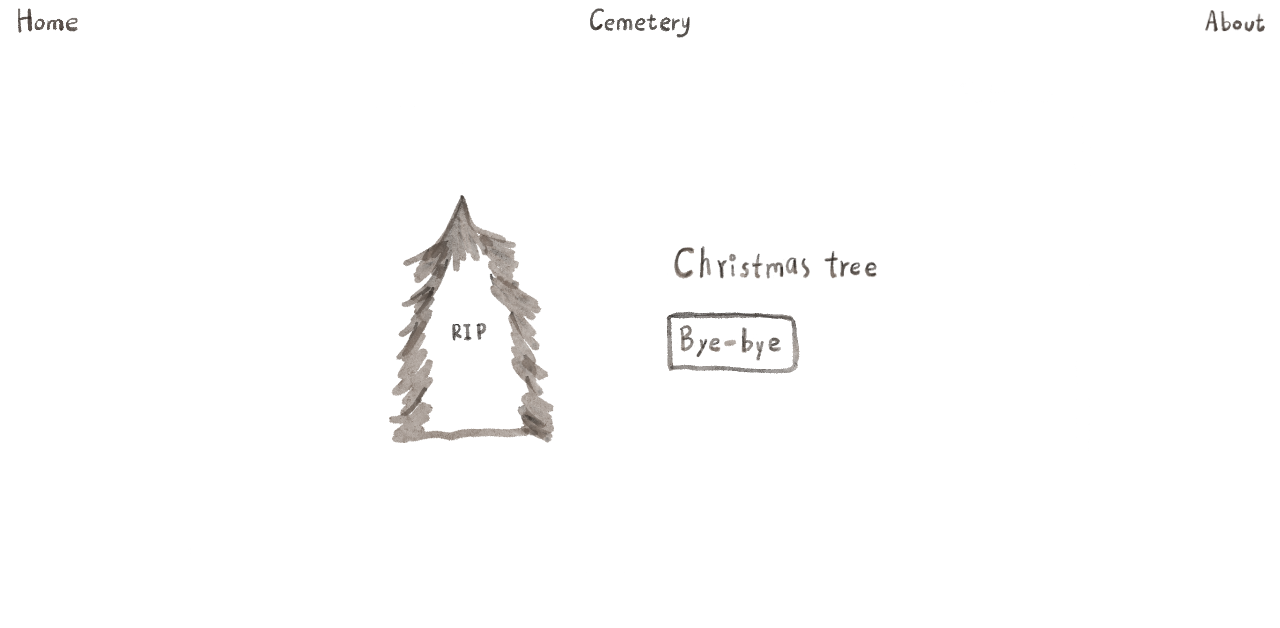
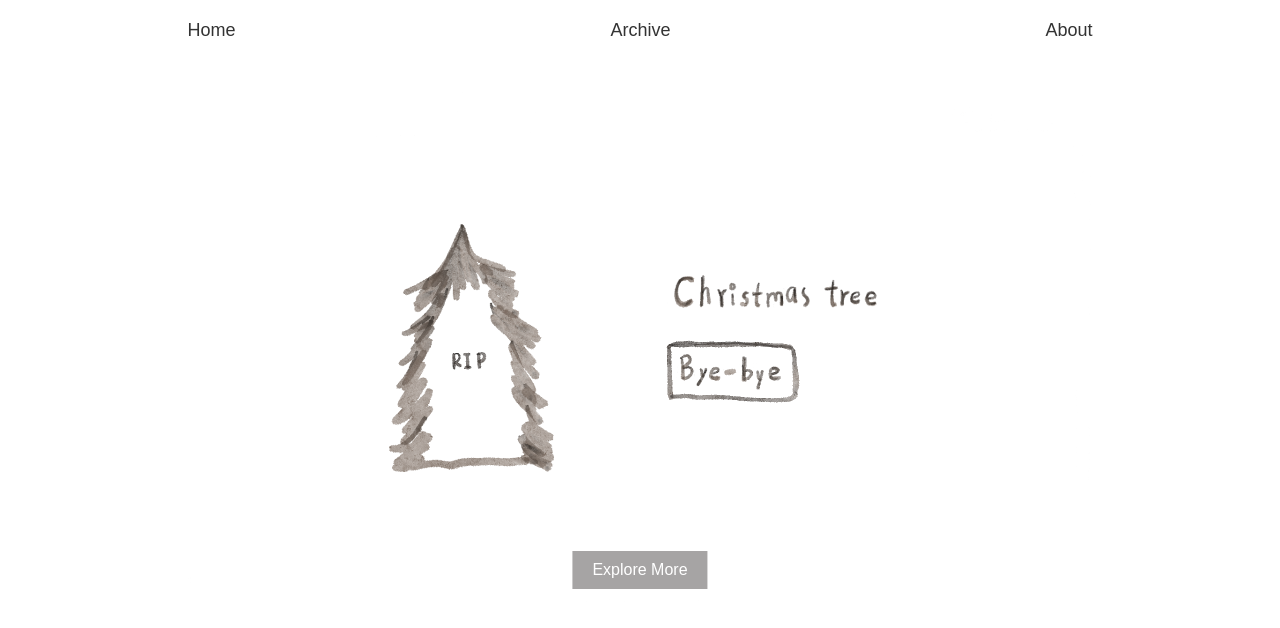
Before and after one commit to jessejixin/jessejixin.github.io, a plain HTML site: page index.html in a window 1280 px wide. Drawn offline with Linux system fonts and the light colour scheme.

Commit message:
Modified nav bar

```diff
--- a/about.css
+++ b/about.css
@@ -16,73 +16,29 @@
 
 
 /* 导航栏 */
-.home {
-    position: relative;
-    display: -webkit-box;
-    -webkit-box-pack: start;
-    -webkit-box-align: start;
-    -webkit-box-orient: start;
+body {
+    font-family: Arial, sans-serif;
+    margin: 0;
+    padding: 0;
+}
+.nav-container {
+    background-color: #ffff;
+    padding: 10px 0;
     text-align: center;
-    margin-left: 10px;
-    /* opacity: 0; */
+    display: flex;
+    justify-content: space-around;
 }
 
-.home input {
-    cursor: url("光标.png"), auto;
-    position: absolute;
-    width: 60px;
-    height: 25px;
-    border: 0px;
-    left: 0px;
-    top: 0px;
-    /* opacity: 0.5; */
-    /* background-color: black; */
-    background-color: transparent;
+.nav-container a {
+    display: inline-block;
+    padding: 10px 20px;
+    text-decoration: none;
+    color: #333;
+    font-size: 18px;
 }
 
-.cemetery {
-    position: relative;
-    margin: 0 auto;
-    top: -25px;
-}
-
-.cemetery input {
-    cursor: url("光标.png"), auto;
-    position: relative;
-    width: 100px;
-    height: 60px;
-    border: 0;
-    top: -85px;
-    /* opacity: 0.5; */
-    /* background-color: black; */
-    background-color: transparent;
-}
-
-.about {
-    position: absolute;
-    right: 15px;
-    top: 10px;
-}
-
-p1,
-p2,
-p3 {
-    font-family: "Gill Sans", sans-serif;
-    font-size: large;
-    color: gray;
-}
-
-.about input {
-    cursor: url("光标.png"), auto;
-    position: absolute;
-    width: 60px;
-    height: 25px;
-    border: 0px;
-    right: 1px;
-    /* opacity: 0.5; */
-    /* background-color: black; */
-    background-color: transparent;
-
+.nav-container a:hover {
+    background-color: #ddd;
 }
 
 /* 导航栏结束 */
--- a/archive.css
+++ b/archive.css
@@ -1,63 +1,27 @@
 /* 导航栏 */
-.home {
-    position: relative;
-    display: -webkit-box;
-    -webkit-box-pack: start;
-    -webkit-box-align: start;
-    -webkit-box-orient: start;
+body {
+    font-family: Arial, sans-serif;
+    margin: 0;
+    padding: 0;
+}
+.nav-container {
+    background-color: #ffff;
+    padding: 10px 0;
     text-align: center;
-    margin-left: 10px;
-    /* opacity: 0; */
+    display: flex;
+    justify-content: space-around;
 }
 
-.home input {
-    cursor: url("光标.png"), auto;
-    position: absolute;
-    width: 60px;
-    height: 25px;
-    border: 0px;
-    left: 0px;
-    top: 0px;
-    /* opacity: 0.5; */
-    /* background-color: black; */
-    background-color: transparent;
+.nav-container a {
+    display: inline-block;
+    padding: 10px 20px;
+    text-decoration: none;
+    color: #333;
+    font-size: 18px;
 }
 
-.archive {
-    position: relative;
-    margin: 0 auto;
-    top: -25px;
-}
-
-.archive input {
-    cursor: url("光标.png"), auto;
-    position: relative;
-    width: 100px;
-    height: 60px;
-    border: 0;
-    top: -85px;
-    /* opacity: 0.5; */
-    /* background-color: black; */
-    background-color: transparent;
-}
-
-.about {
-    position: absolute;
-    right: 15px;
-    top: 10px;
-}
-
-.about input {
-    cursor: url("光标.png"), auto;
-    position: absolute;
-    width: 60px;
-    height: 25px;
-    border: 0px;
-    right: 1px;
-    /* opacity: 0.5; */
-    /* background-color: black; */
-    background-color: transparent;
-
+.nav-container a:hover {
+    background-color: #ddd;
 }
 
 /* 导航栏结束 */
--- a/index.css
+++ b/index.css
@@ -1,86 +1,61 @@
-.box {
-    white-space: nowrap;
-    display: -webkit-box;
-    -webkit-box-pack: center;
-    -webkit-box-align: center;
-    -webkit-box-orient: vertical;
-    text-align: center;
-    cursor: url("光标.png"), auto;
-    margin-top: -100px;
+body {
+    font-family: Arial, sans-serif;
+    margin: 0;
+    padding: 0;
 }
 
-input {
-    background-color: transparent;
-    cursor: url("光标.png"), auto;
-    border: 0;
-    width: 125px;
-    height: 53px;
+.nav-container {
+    background-color: #ffff;
+    padding: 10px 0;
+    text-align: center;
+    display: flex;
+    justify-content: space-around;
 }
 
-html {
-    cursor: url("光标.png"), auto;
+.nav-container a {
+    display: inline-block;
+    padding: 10px 20px;
+    text-decoration: none;
+    color: #333;
+    font-size: 18px;
 }
 
-/* 导航栏 */
-.home {
-    position: relative;
-    display: -webkit-box;
-    -webkit-box-pack: start;
-    -webkit-box-align: start;
-    -webkit-box-orient: start;
-    text-align: center;
-    margin-left: 10px;
-    /* opacity: 0; */
+.nav-container a:hover {
+    background-color: #ddd;
 }
 
-.home input {
-    cursor: url("光标.png"), auto;
-    position: absolute;
-    width: 60px;
-    height: 25px;
-    border: 0px;
-    left: 0px;
-    top: 0px;
-    /* opacity: 0.5; */
-    /* background-color: black; */
-    background-color: transparent;
+.box {
+    text-align: center;
+    margin-top: 20px;
 }
 
-.archive {
-    position: relative;
-    margin: 0 auto;
-    top: -25px;
+.box img {
+    width: 960px;
+    /* Adjust as per your image size */
+    max-width: 100%;
+    height: auto;
 }
 
-.archive input {
-    cursor: url("光标.png"), auto;
-    position: relative;
-    width: 100px;
-    height: 60px;
-    border: 0;
-    top: -85px;
-    /* opacity: 0.5; */
-    /* background-color: black; */
-    background-color: transparent;
+.box p {
+    position: absolute;
+    left: 50%;
+    bottom: 20px;
+    transform: translateX(-50%);
 }
 
-.about {
-    position: absolute;
-    right: 15px;
-    top: 10px;
+.box input[type="button"] {
+    background-color: #a6a4a4;
+    color: white;
+    border: none;
+    padding: 10px 20px;
+    text-align: center;
+    text-decoration: none;
+    display: inline-block;
+    font-size: 16px;
+    margin-top: 10px;
+    cursor: pointer;
 }
 
-.about input {
-    cursor: url("光标.png"), auto;
-    position: absolute;
-    width: 60px;
-    height: 25px;
-    border: 0px;
-    right: 1px;
-    /* opacity: 0.5; */
-    /* background-color: black; */
-    background-color: transparent;
-
+.box input[type="button"]:hover {
+    background-color: #4f4f4f;
 }
-
-/* 导航栏结束 */
--- a/index.html
+++ b/index.html
@@ -11,66 +11,21 @@
 </head>
 
 <body>
-    <!-- 顶部导航栏 -->
-    <nav>
-        <div
-            class="home"
-            style="width:60px; height:50px"
-        >
-            <img
-                src="./Image/Home.png"
-                width="60px"
-            >
-            <input
-                type="button"
-                onclick='location.href=("index.html")'
-            />
+    <!-- 导航栏容器 -->
+    <div class="nav-container">
+        <a href="index.html" class="home">Home</a>
+        <a href="archive.html" class="archive">Archive</a>
+        <a href="about.html" class="about">About</a>
+    </div>
 
-        </div>
-
-        <div
-            class="archive"
-            style="width: 100px;"
-        >
-            <img
-                src="./Image/cemetery.png"
-                class="archive"
-                width="100px"
-            >
-            <input
-                type="button"
-                onclick='location.href=("archive.html")'
-            />
-        </div>
-
-        <div
-            class="about"
-            style="width: 60px;"
-        >
-            <img
-                src="./Image/about.png"
-                width="60px"
-            >
-            <input
-                type="button"
-                onclick='location.href=("about.html")'
-            />
-        </div>
-
-    </nav>
     <div class="box">
         <div style="position:relative">
-            <img
-                src="主页大图透明底.png"
-                width="960px"
-            />
+            <img src="主页大图透明底.png" alt="Main Image" />
             <p>
-                <input
-                    type="button"
-                    onclick='location.href=("website2.html")'
-                    style="position:absolute;left: 510px;top:265px"
-                />
+                <input type="button" onclick='location.href=("website2.html")' value="Explore More" />
             </p>
         </div>
     </div>
 </body>
+
+</html>
--- a/website5.css
+++ b/website5.css
@@ -1,60 +1,22 @@
 /* 导航栏 */
-.home {
-    position: relative;
-    display: -webkit-box;
-    -webkit-box-pack: start;
-    -webkit-box-align: start;
-    -webkit-box-orient: start;
+.nav-container {
+    background-color: #ffff;
+    padding: 10px 0;
     text-align: center;
-    margin-left: 10px;
-    /* opacity: 0; */
+    display: flex;
+    justify-content: space-around;
 }
 
-.home input {
-    position: absolute;
-    width: 60px;
-    height: 25px;
-    border: 0px;
-    left: 0px;
-    top: 0px;
-    /* opacity: 0.5; */
-    /* background-color: black; */
-    background-color: transparent;
+.nav-container a {
+    display: inline-block;
+    padding: 10px 20px;
+    text-decoration: none;
+    color: #333;
+    font-size: 18px;
 }
 
-.cemetery {
-    position: relative;
-    margin: 0 auto;
-    top: -25px;
-}
-
-.cemetery input {
-    position: relative;
-    width: 100px;
-    height: 60px;
-    border: 0;
-    top: -85px;
-    /* opacity: 0.5; */
-    /* background-color: black; */
-    background-color: transparent;
-}
-
-.about {
-    position: absolute;
-    right: 15px;
-    top: 10px;
-}
-
-.about input {
-    position: absolute;
-    width: 60px;
-    height: 25px;
-    border: 0px;
-    right: 1px;
-    /* opacity: 0.5; */
-    /* background-color: black; */
-    background-color: transparent;
-
+.nav-container a:hover {
+    background-color: #ddd;
 }
 
 /* 导航栏结束 */
```
Also changed, not shown: about.html (+4 -43 lines), archive.html (+4 -42 lines), website5.html (+4 -43 lines).
